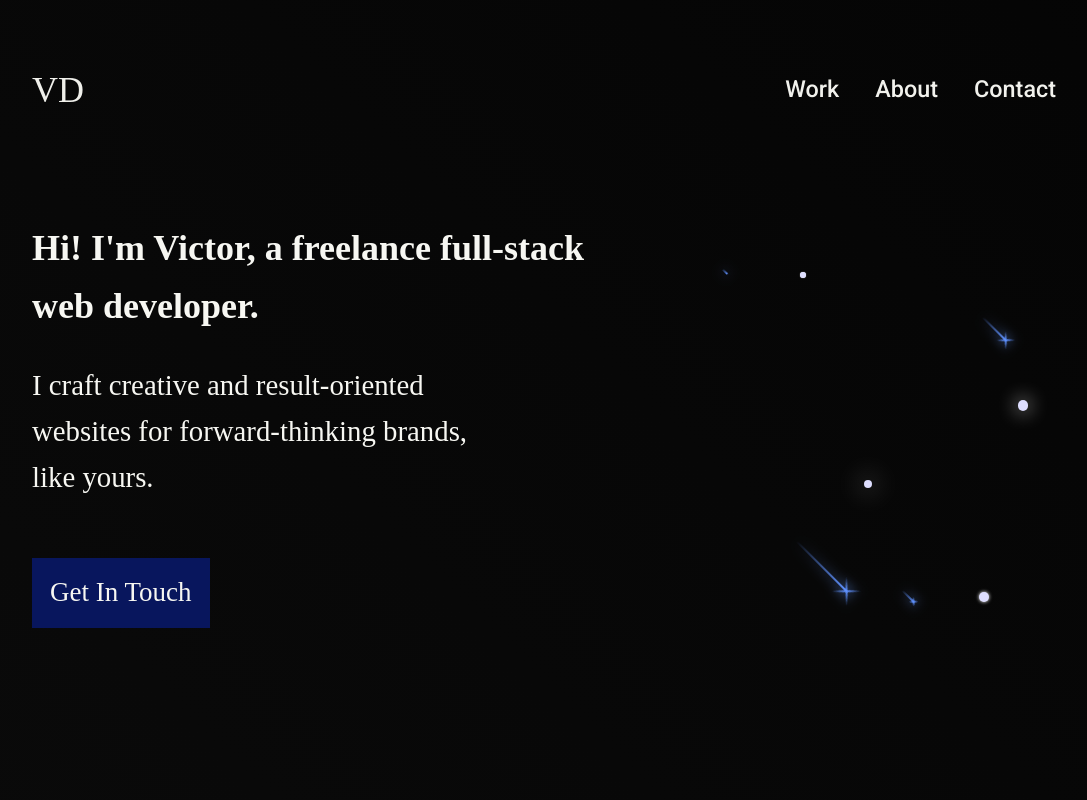
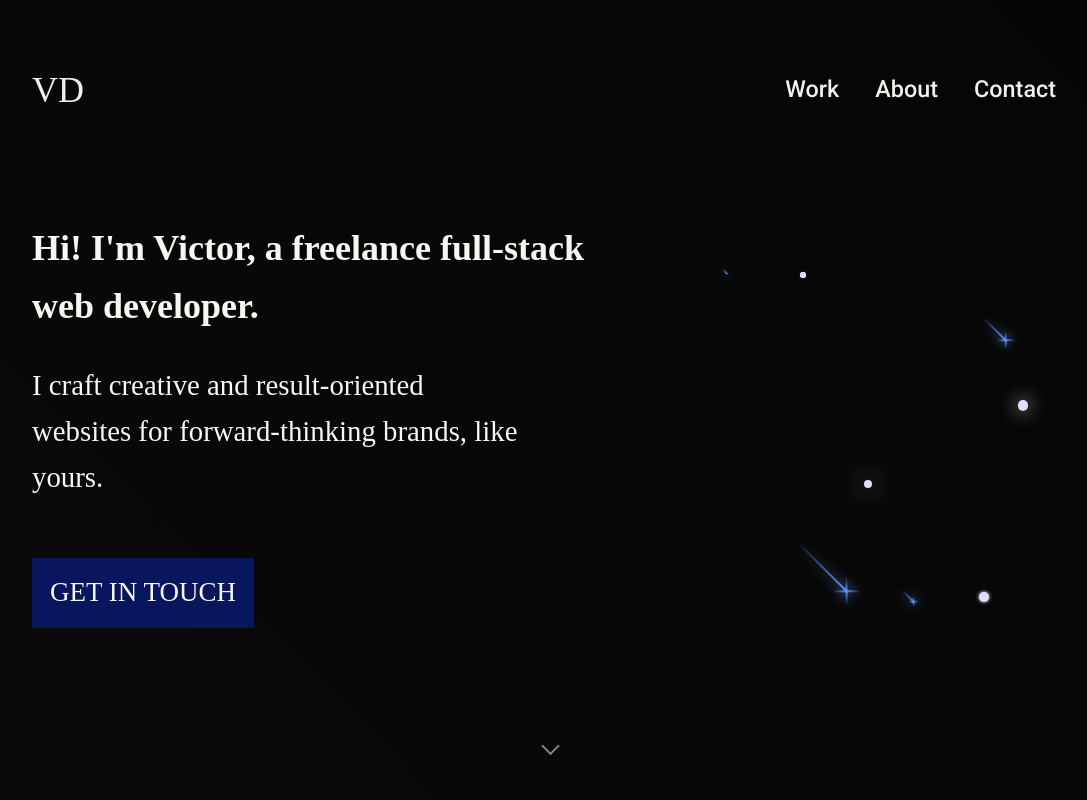
Before and after one commit to xrawvelocity/Portfolio-v3, a React (Create React App) app: page / in a window 1280 px wide. Shown: the top 800 px of the page, without its empty margins (96-1183 px from the left). Built offline with nearby package versions, Linux system fonts and the light colour scheme; a web font is replaced by a local one.

Commit message:
almost done

```diff
--- a/src/components/Footer.jsx
+++ b/src/components/Footer.jsx
@@ -1,8 +1,6 @@
 import React, { Component } from "react";
 import { FontAwesomeIcon } from "@fortawesome/react-fontawesome";
 import {
-  faFacebookF,
-  faInstagram,
   faLinkedin,
   faGithub,
 } from "@fortawesome/free-brands-svg-icons";
--- a/src/components/Home.jsx
+++ b/src/components/Home.jsx
@@ -34,6 +34,7 @@ export default class Home extends Component {
           >
             Get In Touch
           </a>
+          <div class="scroll-down"></div>
         </div>
       </Fragment>
     );
--- a/src/css/style.css
+++ b/src/css/style.css
@@ -249,7 +249,7 @@ body::-webkit-scrollbar-thumb {
       margin-top: 3rem;
       font-size: 3.2rem;
       font-weight: 300;
-      width: 80%;
+      width: 85%;
       animation: moveInBottom 1s ease 1s;
       animation-fill-mode: backwards; }
       @media only screen and (max-width: 44em) {
@@ -264,6 +264,7 @@ body::-webkit-scrollbar-thumb {
         margin-top: 10%;
         padding: 1.5rem 2rem;
         font-weight: 500;
+        text-transform: uppercase;
         background-color: #08165D;
         transition: all .3s ease; }
         .landing-heading-bottom:hover, .landing-heading-bottom:link:hover, .landing-heading-bottom:visited:hover {
@@ -381,6 +382,63 @@ body::-webkit-scrollbar-thumb {
 .section-one {
   height: 50vh;
   background-color: #04061a; }
+
+.scroll-down {
+  position: absolute;
+  left: 50%;
+  bottom: 5%;
+  display: block;
+  text-align: center;
+  font-size: 20px;
+  z-index: 100;
+  text-decoration: none;
+  text-shadow: 0;
+  width: 13px;
+  height: 13px;
+  border-bottom: 2px solid #fff;
+  border-right: 2px solid #fff;
+  z-index: 9000;
+  left: 50%;
+  -webkit-transform: translate(-50%, 0%) rotate(45deg);
+  -moz-transform: translate(-50%, 0%) rotate(45deg);
+  transform: translate(-50%, 0%) rotate(45deg);
+  -webkit-animation: fade_move_down 4s ease-in-out infinite;
+  -moz-animation: fade_move_down 4s ease-in-out infinite;
+  animation: fade_move_down 4s ease-in-out infinite; }
+  @media only screen and (max-width: 65em) {
+    .scroll-down {
+      bottom: 50px; } }
+
+/*animated scroll arrow animation*/
+@-webkit-keyframes fade_move_down {
+  0% {
+    -webkit-transform: translate(0, -10px) rotate(45deg);
+    opacity: 0; }
+  50% {
+    opacity: 1; }
+  100% {
+    -webkit-transform: translate(0, 10px) rotate(45deg);
+    opacity: 0; } }
+
+@-moz-keyframes fade_move_down {
+  0% {
+    -moz-transform: translate(0, -10px) rotate(45deg);
+    opacity: 0; }
+  50% {
+    opacity: 1; }
+  100% {
+    -moz-transform: translate(0, 10px) rotate(45deg);
+    opacity: 0; } }
+
+@keyframes fade_move_down {
+  0% {
+    transform: translate(0, -10px) rotate(45deg);
+    opacity: 0; }
+  50% {
+    opacity: 1; }
+  100% {
+    transform: translate(0, 10px) rotate(45deg);
+    opacity: 0; } }
 
 .work {
   display: flex;
@@ -711,6 +769,7 @@ body::-webkit-scrollbar-thumb {
   left: 0;
   width: 100%;
   height: 100vh;
+  z-index: 10000000000000;
   padding: 12%;
   background-color: rgba(0, 0, 0, 0.2);
   animation: fadeIn 0.5s ease-out;
@@ -1042,7 +1101,6 @@ body::-webkit-scrollbar-thumb {
       color: #ddd;
       font-size: 3rem;
       border: 1px solid #111;
-      border-radius: 3px;
       padding: 1.5rem 2rem;
       font-weight: 500;
       text-transform: uppercase;
@@ -1206,7 +1264,7 @@ body::-webkit-scrollbar-thumb {
   margin: 5rem auto 10rem; }
   @media only screen and (max-width: 44em) {
     .youtube-video {
-      height: 300px;
+      height: 220px;
       width: 90vw; } }
 
 .footer {
@@ -1232,7 +1290,7 @@ body::-webkit-scrollbar-thumb {
       .footer-contact {
         width: 100%; } }
   .footer a {
-    color: #0029f5;
+    color: #006af5;
     padding: 3rem 0; }
     .footer a:hover {
       cursor: pointer; }
--- a/src/sass/components/_about.scss
+++ b/src/sass/components/_about.scss
@@ -214,7 +214,7 @@
   margin: 5rem auto 10rem;
 
   @include respond(phone) {
-    height: 300px;
+    height: 220px;
     width: 90vw;
   }
 }
--- a/src/sass/components/_contact.scss
+++ b/src/sass/components/_contact.scss
@@ -327,7 +327,6 @@
       color: #ddd;
       font-size: 3rem;
       border: 1px solid #111;
-      border-radius: 3px;
       padding: 1.5rem 2rem;
       font-weight: 500;
       text-transform: uppercase;
--- a/src/sass/components/_footer.scss
+++ b/src/sass/components/_footer.scss
@@ -31,7 +31,7 @@
   }
 
   & a {
-    color: #0029f5;
+    color: #006af5;
     padding: 3rem 0;
 
     &:hover {
--- a/src/sass/components/_home.scss
+++ b/src/sass/components/_home.scss
@@ -119,7 +119,7 @@
         margin-top: 3rem;
         font-size: 3.2rem;
         font-weight: 300;
-        width: 80%;
+        width: 85%;
         animation: moveInBottom 1s ease 1s;
         animation-fill-mode: backwards;
         @include respond(phone) {
@@ -140,6 +140,7 @@
         margin-top: 10%;
         padding: 1.5rem 2rem;
         font-weight: 500;
+        text-transform: uppercase;
         background-color: #08165D;
         transition: all .3s ease;
 
@@ -286,3 +287,73 @@
   height: 50vh;
   background-color: #04061a;
 }
+
+
+.scroll-down {
+  position: absolute;
+  left: 50%;
+  bottom: 5%;
+  display: block;
+  text-align: center;
+  font-size: 20px;
+  z-index: 100;
+  text-decoration: none;
+  text-shadow: 0;
+  width: 13px;
+  height: 13px;
+  border-bottom: 2px solid #fff;
+  border-right: 2px solid #fff;
+  z-index: 9000;
+  left: 50%;
+  -webkit-transform: translate(-50%, 0%) rotate(45deg);
+  -moz-transform: translate(-50%, 0%) rotate(45deg);
+  transform: translate(-50%, 0%) rotate(45deg);
+  -webkit-animation: fade_move_down 4s ease-in-out infinite;
+  -moz-animation: fade_move_down 4s ease-in-out infinite;
+  animation: fade_move_down 4s ease-in-out infinite;
+
+  @include respond(tab-port) {
+    bottom: 50px;
+  }
+}
+
+/*animated scroll arrow animation*/
+@-webkit-keyframes fade_move_down {
+  0% {
+    -webkit-transform: translate(0, -10px) rotate(45deg);
+    opacity: 0;
+  }
+  50% {
+    opacity: 1;
+  }
+  100% {
+    -webkit-transform: translate(0, 10px) rotate(45deg);
+    opacity: 0;
+  }
+}
+@-moz-keyframes fade_move_down {
+  0% {
+    -moz-transform: translate(0, -10px) rotate(45deg);
+    opacity: 0;
+  }
+  50% {
+    opacity: 1;
+  }
+  100% {
+    -moz-transform: translate(0, 10px) rotate(45deg);
+    opacity: 0;
+  }
+}
+@keyframes fade_move_down {
+  0% {
+    transform: translate(0, -10px) rotate(45deg);
+    opacity: 0;
+  }
+  50% {
+    opacity: 1;
+  }
+  100% {
+    transform: translate(0, 10px) rotate(45deg);
+    opacity: 0;
+  }
+}
--- a/src/sass/components/_popup.scss
+++ b/src/sass/components/_popup.scss
@@ -4,6 +4,7 @@
   left: 0;
   width: 100%;
   height: 100vh;
+  z-index: 10000000000000;
   padding: 12%;
   background-color: rgba(0, 0, 0, 0.2);
   animation: fadeIn 0.5s ease-out;
```
